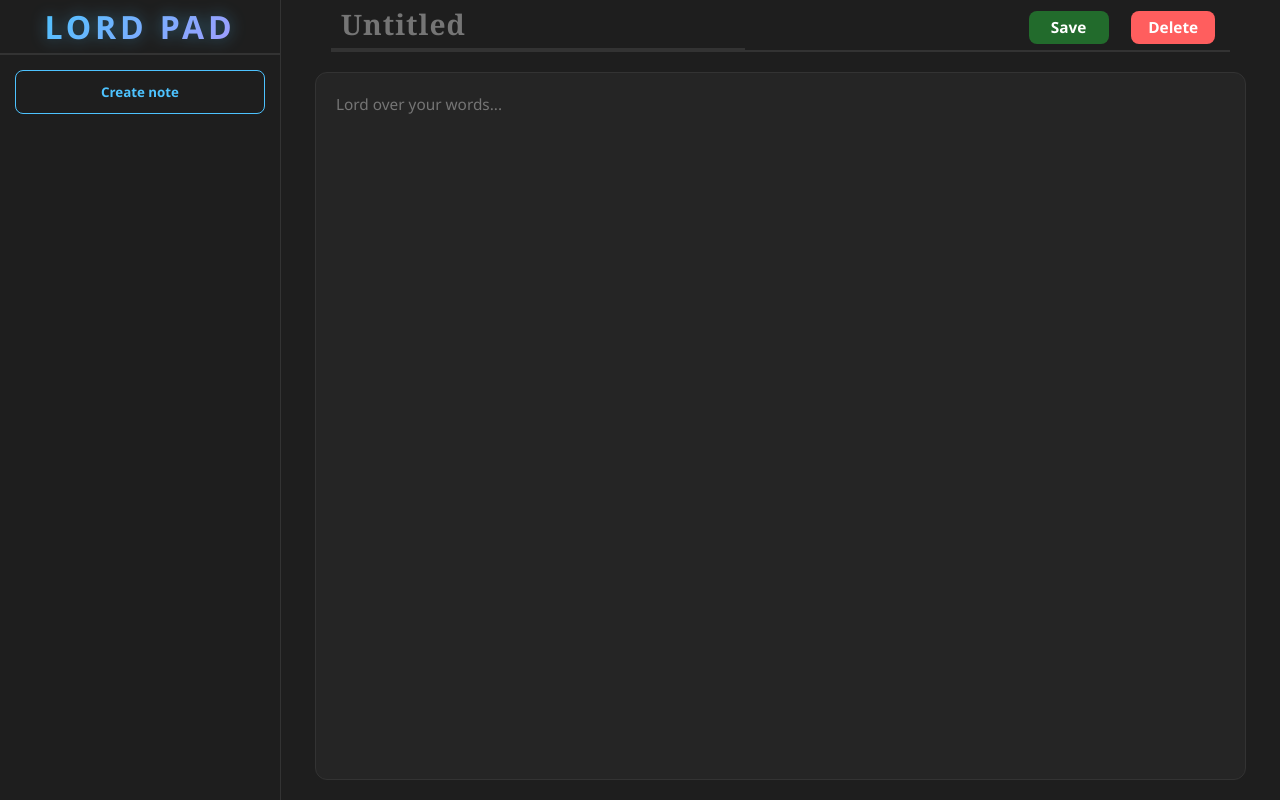
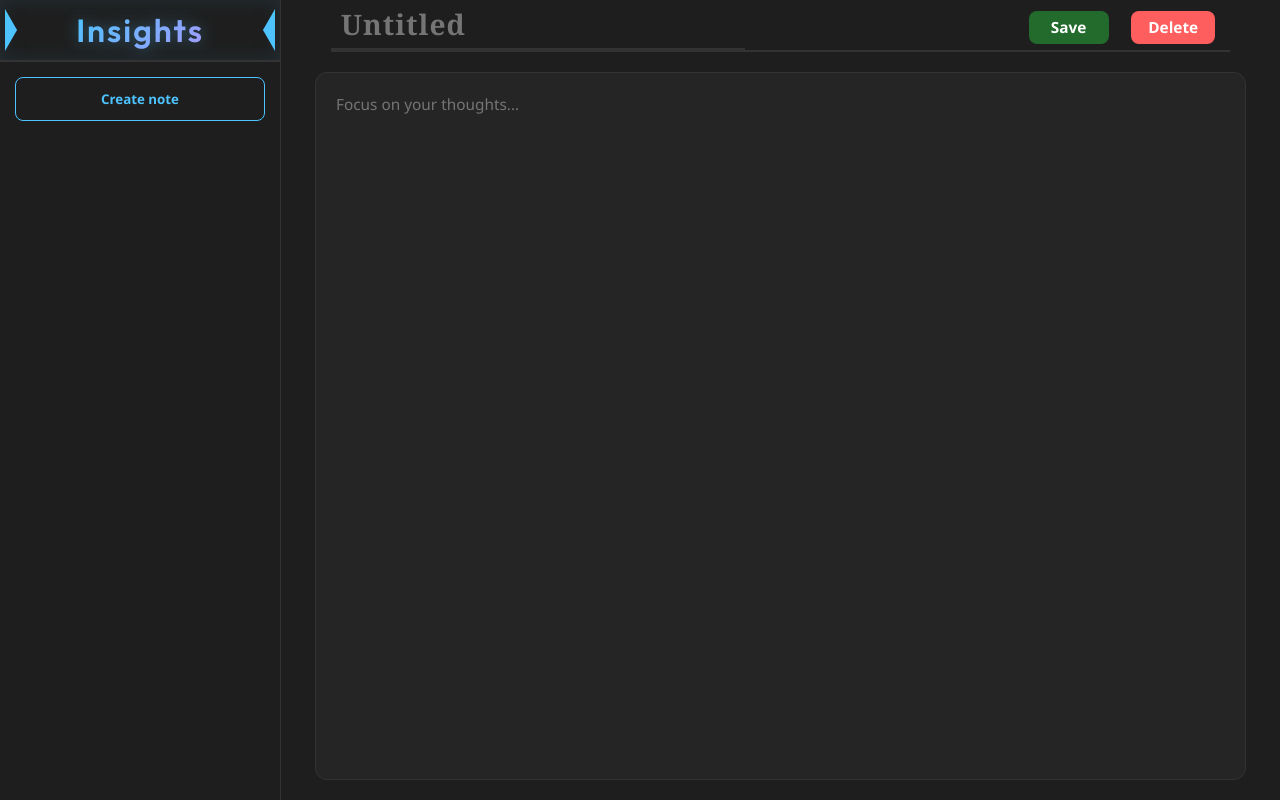
Before and after one commit to emmycool-cloud/LordPad, a plain HTML site: page index.html in a window 1280 px wide. Drawn offline with Linux system fonts and the light colour scheme.

Commit message:
changed the name styled the name and changed the font

```diff
--- a/index.html
+++ b/index.html
@@ -3,7 +3,10 @@
 <head>
     <meta charset="UTF-8">
     <meta name="viewport" content="width=device-width, initial-scale=1.0">
-    <title>Lordpad</title>
+    <link href="https://fonts.googleapis.com/css2?family=Plus+Jakarta+Sans:wght@300;500;700&display=swap" rel="stylesheet">
+    <link href="https://fonts.googleapis.com/css2?family=Outfit:wght@500&display=swap" rel="stylesheet">
+    <link href="https://fonts.googleapis.com/css2?family=Lora:wght@500&display=swap" rel="stylesheet">
+    <title>Insights</title>
     <link rel="stylesheet" href="style.css">
 </head>
 
@@ -11,7 +14,7 @@
 
         <div class="sidebar">
              <div class="name">
-                     <h1 >Lord Pad</h1>
+                     <h1 >Insights</h1>
                 </div>
                 <div class="min_sidebar">
             <button class="add-btn" id="createNewNote">Create note</button>
@@ -27,7 +30,7 @@
                     <button class="btn" id="deleteNote">Delete</button>
                 </div>
             </div>
-            <textarea  id="noteInput" placeholder="Lord over your words..."></textarea>
+            <textarea  id="noteInput" placeholder="Focus on your thoughts..."></textarea>
         </div>
     </div>
     <script src="script.js"></script>
--- a/style.css
+++ b/style.css
@@ -1,4 +1,5 @@
 
+@import url('https://fonts.googleapis.com/css2?family=Outfit:wght@600&display=swap');
 :root {
     --primary-blue: #4dc3ff;
     --primary-green: #226b2c;
@@ -25,28 +26,63 @@ body {
     overflow: hidden;
     overflow-y: auto;
 }
-.name{
-    padding:5px;
+.name {
+    padding: 10px 5px;
     border-bottom: 2px solid var(--border-color);
     background: var(--sidebar-bg);
     display: flex;
     justify-content: center;
     align-items: center;
+    position: relative; /* Needed for the pointed parts */
+    overflow: hidden;
 }
-h1{
-    font-size: clamp(20px, 2.5vw, 36px);
-    font-weight: 800;
-    text-transform: uppercase;
-    letter-spacing: 0.3vw;
+
+/* Creating the pointed glow effect on the sides */
+.name::before, .name::after {
+    content: "";
+    position: absolute;
+    top: 15%;
+    bottom: 15%;
+    width: 12px; /* How thick the point is */
+    background: var(--primary-blue);
+    box-shadow: 0 0 15px var(--primary-blue);
+    transition: all 0.4s ease;
+}
+
+/* The Left Point - pointing right */
+.name::before {
+    left: 0;
+    clip-path: polygon(0% 0%, 100% 50%, 0% 100%);
+}
+
+/* The Right Point - pointing left */
+.name::after {
+    right: 0;
+    clip-path: polygon(100% 0%, 0% 50%, 100% 100%);
+}
+
+/* Hover effect: The points "stab" inward slightly */
+.name:hover::before { transform: translateX(5px); }
+.name:hover::after { transform: translateX(-5px); }
+
+.name:hover {
+    box-shadow: inset 0 0 20px rgba(77, 195, 255, 0.1);
+}
+h1 {
+    font-size: clamp(24px, 2.5vw, 36px);
+    font-weight: 600;
+    text-transform: capitalize;
+    letter-spacing: 2px;
     white-space: nowrap;
-    background: linear-gradient(135deg, var(--primary-blue),#a29bfe);
+    background: linear-gradient(135deg, var(--primary-blue), #a29bfe);
     -webkit-background-clip: text;
     -webkit-text-fill-color: transparent;
+
     filter: drop-shadow(0 0 8px rgba(77, 195, 255, 0.4));
     transition: all 0.4s ease;
     cursor: default;
-    user-select: text;
-
+    user-select: none;
+    font-family: 'Outfit', sans-serif;
 }
 h1:hover{
     filter: drop-shadow(0 0 0px var(--primary-blue));
```
